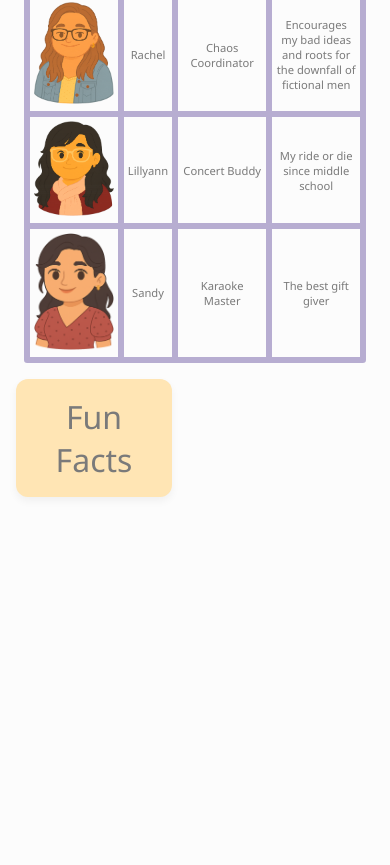
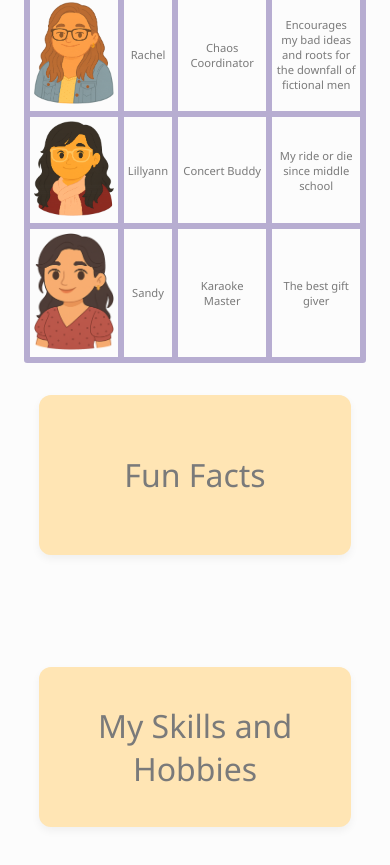
Before and after one commit to a-bikombe/RirisCozyNook, an Angular app: page /about-me in a window 390 px wide. Shown: the part 1421-2286 px from the top of the page. Before the commit the page ends 1982 px from the top, so only its background shows below. Built offline with nearby package versions, Linux system fonts and the light colour scheme.

Commit message:
Update skills and hobbies

```diff
--- a/package.json
+++ b/package.json
@@ -3,10 +3,10 @@
     "version": "0.0.0",
     "scripts": {
         "ng": "ng",
-        "start": "ng serve",
-        "preview": "vercel dev",
+        "start": "vercel dev",
+        "start:local": "ng serve",
         "test": "playwright test --ui",
-        "unit-test": "ng test",
+        "test:unit": "ng test",
         "build": "ng build",
         "watch": "ng build --watch --configuration development",
         "deploy": "vercel --prod"
--- a/src/app/app.component.scss
+++ b/src/app/app.component.scss
@@ -13,7 +13,6 @@ h1 {
 
         &:hover {
             color: $black;
-            /* Change color on hover */
         }
     }
 }
@@ -43,11 +42,10 @@ a {
 
         font-size: 1rem;
         font-weight: 500;
-        transition: color 0.3s ease-in-out;
+        transition: color 0.3s ease;
 
         &:hover {
             color: $black;
-            /* Change color on hover */
         }
 
         &.active {
--- a/src/app/pages/about-me/about-me.component.html
+++ b/src/app/pages/about-me/about-me.component.html
@@ -17,14 +17,18 @@
 
 <app-crew></app-crew>
 
-<button class="card clickable" (click)="openDialog()">Fun Facts</button>
+<section class="flex dialog-buttons">
+    <button class="card clickable" (click)="openDialog('funFacts')">Fun Facts</button>
+    <button class="card clickable" (click)="openDialog('skillsHobbies')">My Skills and Hobbies</button>
+</section>
 
-<dialog #funFactsDialog class="fun-facts-dialog" (close)="onDialogClose()">
-    <form method="dialog">
-        <button class="close-btn" (click)="closeWithAnimation()">✖</button>
+
+<dialog #funFactsDialog class="dialog" (close)="onDialogClose('funFacts')">
+    <form>
+        <button type="button" class="close-btn" (click)="closeWithAnimation('funFacts')">✖</button>
     </form>
 
-    <section class="fun-facts">
+    <section class="dialog-content">
         <h4>Fun Facts About Me!</h4>
         <ul class="list">
             @for (fact of funFacts; track fact) {
@@ -34,3 +38,19 @@
         </ul>
     </section>
 </dialog>
+
+<dialog #skillsHobbiesDialog class="dialog" (close)="onDialogClose('skillsHobbies')">
+    <form>
+        <button type="button" class="close-btn" (click)="closeWithAnimation('skillsHobbies')">✖</button>
+    </form>
+
+    <section class="dialog-content">
+        <h4>My Skills and Hobbies!</h4>
+        <ul class="list">
+            @for (skillHobby of skillsHobbies; track skillHobby) {
+                <li>{{ skillHobby }}</li>
+                <br>
+            }
+        </ul>
+    </section>
+</dialog>
--- a/src/app/pages/about-me/about-me.component.scss
+++ b/src/app/pages/about-me/about-me.component.scss
@@ -17,7 +17,18 @@ header {
     }
 }
 
-.fun-facts-dialog {
+.dialog-buttons {
+    justify-content: center;
+    margin-top: 1rem;
+    gap: 5rem;
+
+    button {
+        width: 30%;
+        height: 10rem;
+    }
+}
+
+.dialog {
     opacity: 0;
     transform: scale(0.95);
     transition: opacity 0.3s ease, transform 0.3s ease;
@@ -35,21 +46,34 @@ header {
     &::backdrop {
         background: rgba(0, 0, 0, 0.5);
         transition: opacity 0.3s ease;
+        opacity: 0;
     }
 
     &.opening {
-        opacity: 1 !important;
-        transform: scale(1) !important;
+        opacity: 1;
+        transform: scale(1);
+
+        &::backdrop {
+            opacity: 1;
+        }
     }
 
     &.visible {
         opacity: 1;
         transform: scale(1);
+
+        &::backdrop {
+            opacity: 1;
+        }
     }
 
     &.closing {
-        opacity: 0 !important;
-        transform: scale(0.95) !important;
+        opacity: 0;
+        transform: scale(0.95);
+
+        &::backdrop {
+            opacity: 0;
+        }
     }
 
     .close-btn {
@@ -62,7 +86,7 @@ header {
         color: $black;
     }
 
-    .fun-facts {
+    .dialog-content {
         h4 {
             margin-top: 0;
             font-size: 1.8rem;
@@ -105,4 +129,14 @@ header {
         }
     }
 
+    .dialog-buttons {
+        align-items: center;
+        flex-direction: column;
+        width: 100%;
+
+        button {
+            width: 80%;
+        }
+    }
+
 }
--- a/src/app/pages/about-me/about-me.component.ts
+++ b/src/app/pages/about-me/about-me.component.ts
@@ -2,6 +2,7 @@ import { Component, ElementRef, OnInit, Renderer2, ViewChild } from '@angular/co
 import { CommonModule } from '@angular/common';
 import { CrewComponent } from './crew/crew.component';
 import { FunFactsService } from '../../services/fun-facts/fun-facts.service';
+import { SkillsHobbiesService } from '../../services/skills-hobbies/skills-hobbies.service';
 
 @Component({
     selector: 'app-about-me',
@@ -15,10 +16,12 @@ import { FunFactsService } from '../../services/fun-facts/fun-facts.service';
 })
 export class AboutMeComponent implements OnInit {
     @ViewChild('funFactsDialog') funFactsDialog!: ElementRef<HTMLDialogElement>;
+    @ViewChild('skillsHobbiesDialog') skillsHobbiesDialog!: ElementRef<HTMLDialogElement>;
 
     hasError: boolean = false;
     isLoading: boolean = true;
     funFacts: string[] = [];
+    skillsHobbies: string[] = [];
     personality: string[] = [
         "MBTI: ISFJ-T",
         "6w5; sp",
@@ -27,11 +30,11 @@ export class AboutMeComponent implements OnInit {
         "Rising: Virgo"
     ];
 
-
-    constructor(private renderer: Renderer2, private funFactsService: FunFactsService) { }
+    constructor(private renderer: Renderer2, private funFactsService: FunFactsService, private skillsHobbiesService: SkillsHobbiesService) { }
 
     ngOnInit() {
         this.loadFunFacts();
+        this.loadSkillsHobbies();
     }
 
     loadFunFacts() {
@@ -48,39 +51,64 @@ export class AboutMeComponent implements OnInit {
         });
     }
 
-    openDialog() {
-        const dialog = this.funFactsDialog.nativeElement;
+    loadSkillsHobbies() {
+        this.skillsHobbiesService.getSkillsHobbies().subscribe({
+            next: (data) => {
+                this.skillsHobbies = data;
+                this.isLoading = false;
+            },
+            error: (err) => {
+                console.error(err);
+                this.hasError = true;
+                this.isLoading = false;
+            }
+        });
+    }
+
+    openDialog(dialogToOpen: string) {
+        let dialog = this.funFactsDialog.nativeElement;;
+
+        if (dialogToOpen == 'skillsHobbies') {
+            dialog = this.skillsHobbiesDialog.nativeElement;
+        }
+
         dialog.showModal();
         this.renderer.addClass(dialog, 'opening');
         setTimeout(() => this.renderer.removeClass(dialog, 'opening'), 300);
-        this.renderer.addClass(dialog, 'visible'); // Keep it visible
+        this.renderer.addClass(dialog, 'visible');
     }
 
-    onDialogClose() {
-        const dialog = this.funFactsDialog.nativeElement;
+    onDialogClose(closingDialog: string) {
+        let dialog = this.funFactsDialog.nativeElement;;
+
+        if (closingDialog == 'skillsHobbies') {
+            dialog = this.skillsHobbiesDialog.nativeElement;
+        }
 
         // Add closing class for animation if not already present
         if (!dialog.classList.contains('closing')) {
             this.renderer.addClass(dialog, 'closing');
             setTimeout(() => {
                 this.renderer.removeClass(dialog, 'closing');
-            }, 300); // Match your transition duration
+            }, 300);
         }
 
         this.renderer.removeClass(dialog, 'visible');
     }
 
-    closeWithAnimation() {
-        const dialog = this.funFactsDialog.nativeElement;
+    closeWithAnimation(dialogToClose: string) {
+        let dialog = this.funFactsDialog.nativeElement;;
 
-        // Start animation
+        if (dialogToClose == 'skillsHobbies') {
+            dialog = this.skillsHobbiesDialog.nativeElement;
+        }
+
         this.renderer.removeClass(dialog, 'visible');
         this.renderer.addClass(dialog, 'closing');
 
-        // After animation completes, close dialog and clean up
         setTimeout(() => {
             this.renderer.removeClass(dialog, 'closing');
-            dialog.close(); // (close) event fires here
-        }, 300); // Match transition duration exactly
+            dialog.close();
+        }, 300);
     }
 }
--- /dev/null
+++ b/src/app/services/skills-hobbies/skills-hobbies.service.ts
@@ -0,0 +1,40 @@
+import { Injectable } from '@angular/core';
+import { Observable, of } from 'rxjs';
+
+@Injectable({
+    providedIn: 'root'
+})
+export class SkillsHobbiesService {
+    private skillsHobbies: string[] = [
+        "Angular is literally my coding love language 👑",
+        "Full-stack app queen—structure? I serve it, front *and* back.",
+        "API wrangling like a digital cowboy 🤠 yeehaw",
+        "Git + GitHub? Please. I commit like a champ.",
+        "Vercel is basically my playground at this point.",
+        "Debugging under pressure? I'm a licensed coding therapist, babe.",
+        "I design in pastels and cozy-core vibes—soft, playful, *click me* energy.",
+        "Wireframes? Yeah, I make those look like art school final projects.",
+        "If it’s not ✨clean✨ and polished, I’m not done yet.",
+        "Digital routines, Notion dashboards, shortcut magic—I’m Type A but adorable.",
+        "To-do lists? Slayed. Dishwashers? Feared me.",
+        "I troubleshoot tech bugs, printer tantrums, and my own schedule—no notes.",
+        "Designed my entire life around spoonie-friendly energy workarounds 🥄",
+        "Coral Island royalty—Scott is mine, the ocean is home.",
+        "The Sims, Little Kitty Big City, RimWorld, Detroit: Become Human—gimme cozy, immersive, and a lil ✨spice✨",
+        "I crochet like a WiFi-enabled cottagecore grandma.",
+        "I write fantasy that’s immersive and *accidentally ASMR*.",
+        "Baking bread is my emotional support activity.",
+        "My car? A kawaii fortress on wheels.",
+        "Milo’s vibe is the blueprint. He *is* the moment.",
+        "Pink and pastel everything—even when the base is brown. (We don’t judge her 💀)",
+        "I watch my bird cam with my *entire soul*.",
+        "Journaling = daily love letters to future me.",
+        "Gentle rhythms and chill quests keep me grounded and glowing 💫",
+    ];
+
+    constructor() { }
+
+    getSkillsHobbies(): Observable<string[]> {
+        return of(this.skillsHobbies); // simulates HTTP GET
+    }
+}
--- a/src/styles.scss
+++ b/src/styles.scss
@@ -84,6 +84,7 @@ button:hover {
     &.clickable {
         border: none;
         font-size: 2rem;
+        transition: background-color 0.3s ease;
 
         &:hover {
             background-color: $yellow-dark;
```
Also changed, not shown: 1 other file (tests, documents, lock files or other folders).
